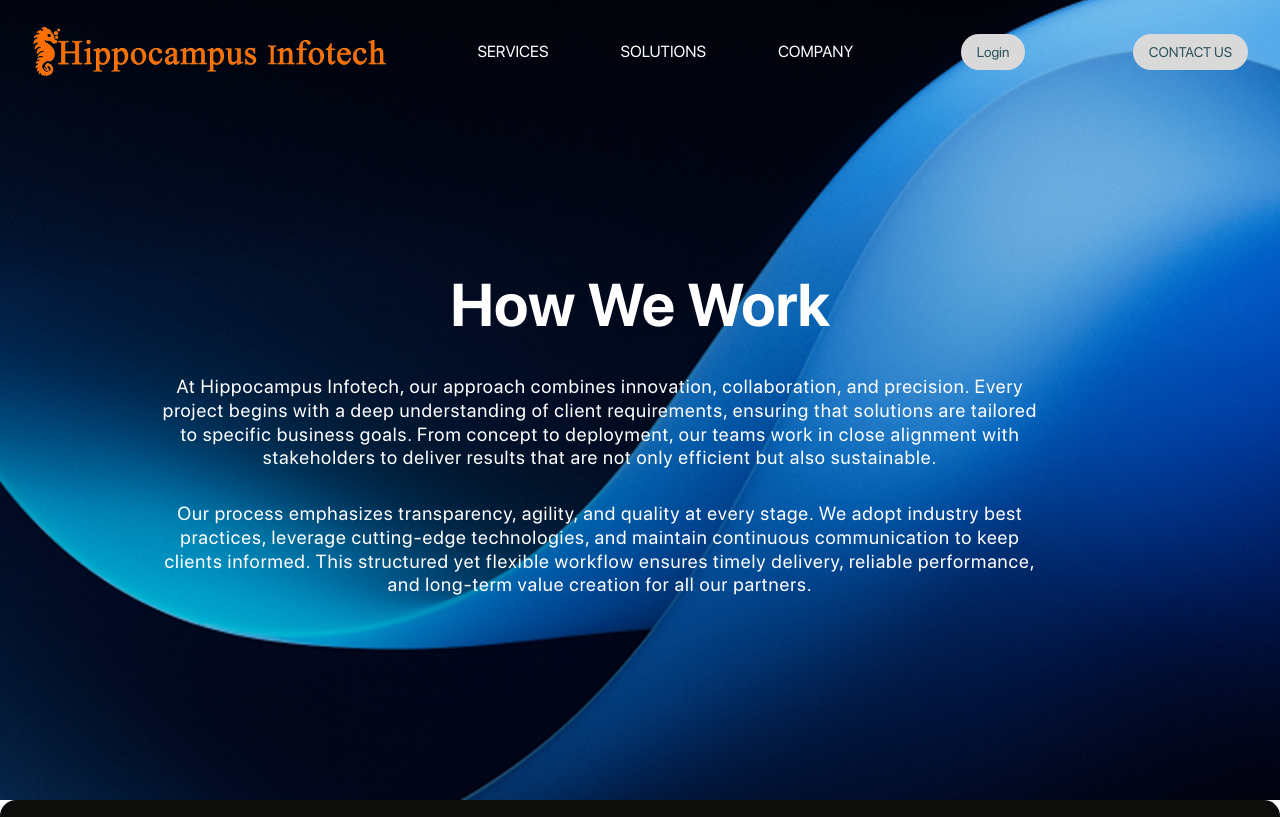
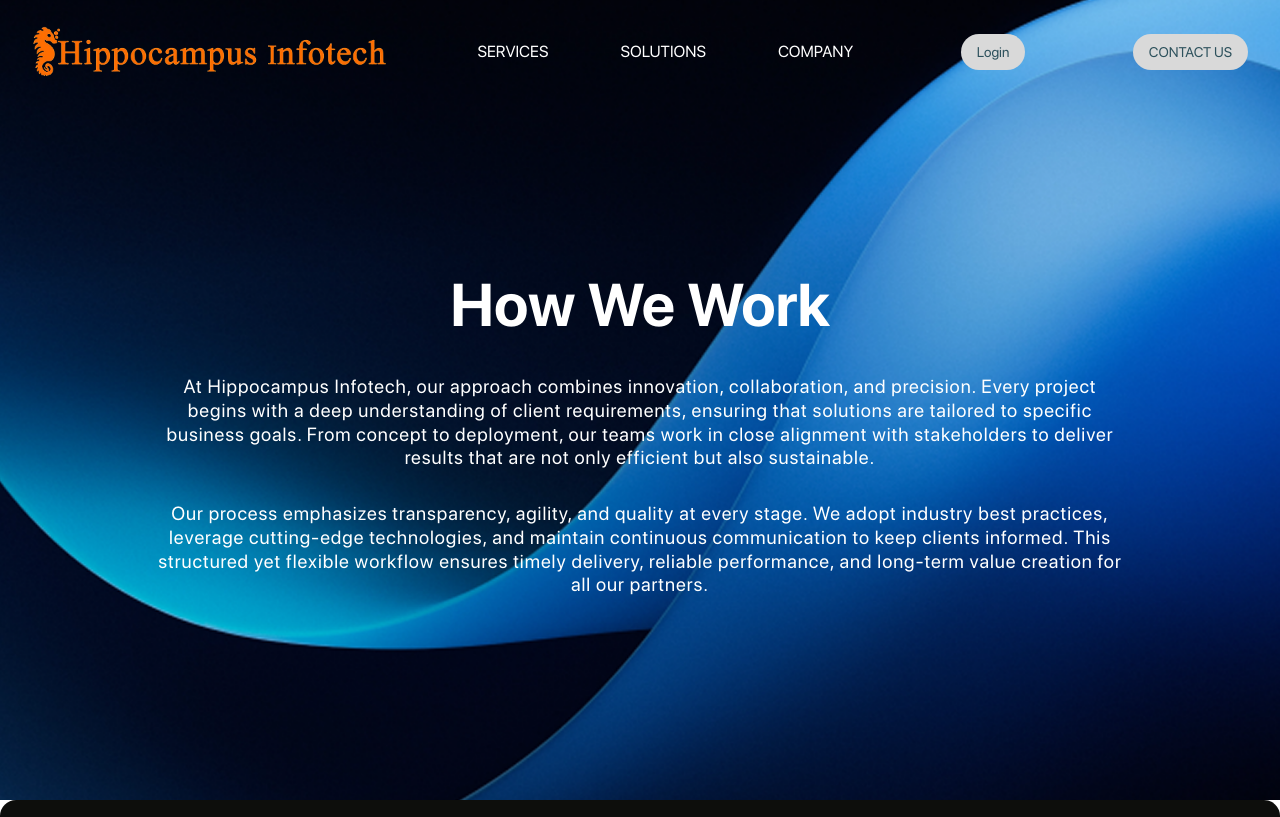
Before and after one commit to vd7943/Hippocampus, a React (Vite) app in the folder frontend/: page /how-we-work in a window 1280 px wide. Shown: the top 817 px of the page. Built offline with nearby package versions, Linux system fonts and the light colour scheme.

Commit message:
Update HowWeWork.jsx

```diff
--- a/frontend/src/components/HowWeWork.jsx
+++ b/frontend/src/components/HowWeWork.jsx
@@ -153,7 +153,7 @@ const HowWeWork = () => {
           How We Work
         </h1>
 
-        <p className="text-base md:text-[19px] font-light max-w-4xl mb-8 leading-tight tracking-wider">
+        <p className="text-base md:text-[19px] font-light mb-8 leading-tight tracking-wider">
           At <strong>Hippocampus Infotech</strong>, our approach combines
           innovation, collaboration, and precision. Every project begins with a
           deep understanding of client requirements, ensuring that solutions are
@@ -161,7 +161,7 @@ const HowWeWork = () => {
           teams work in close alignment with stakeholders to deliver results
           that are not only efficient but also sustainable.
         </p>
-        <p className="text-base md:text-[19px] font-light max-w-4xl mb-8 leading-tight tracking-wider">
+        <p className="text-base md:text-[19px] font-light mb-8 leading-tight tracking-wider">
           Our process emphasizes transparency, agility, and quality at every
           stage. We adopt industry best practices, leverage cutting-edge
           technologies, and maintain continuous communication to keep clients
```
